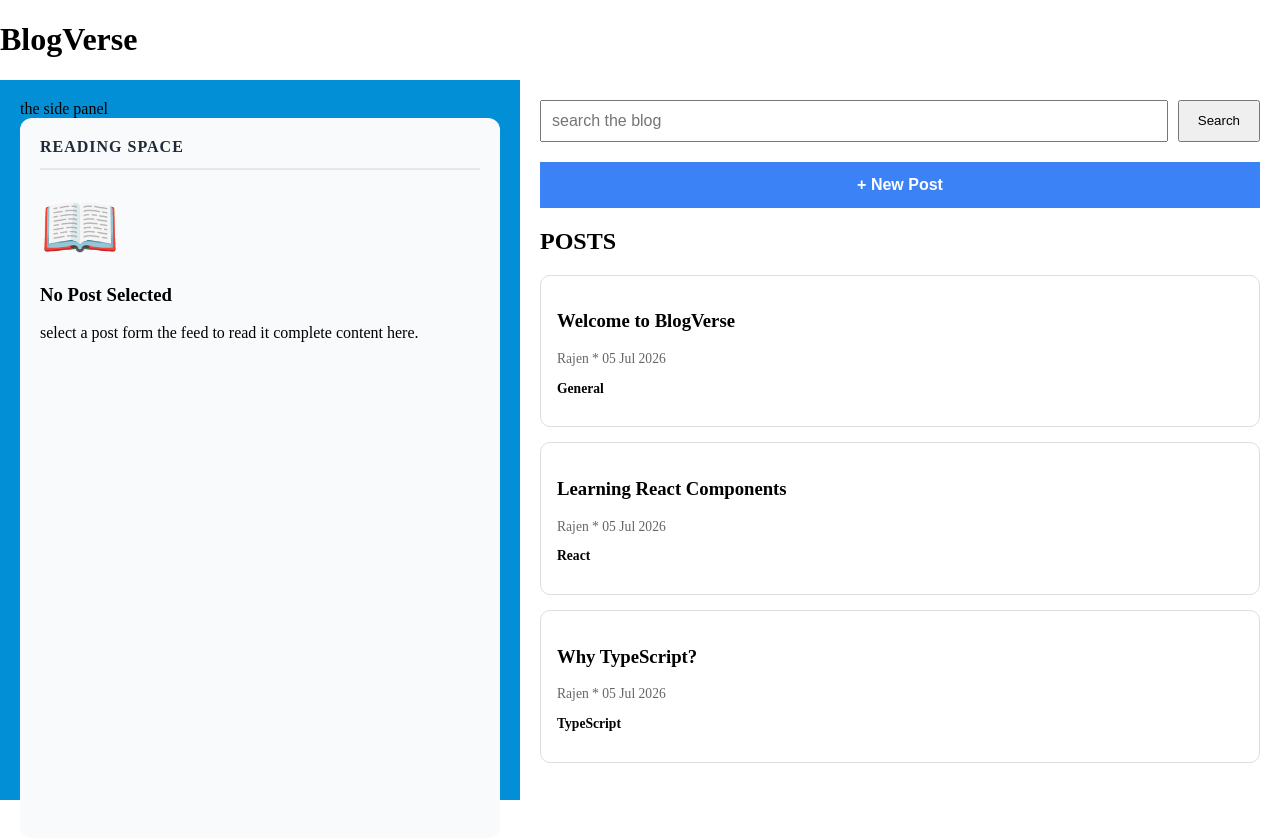
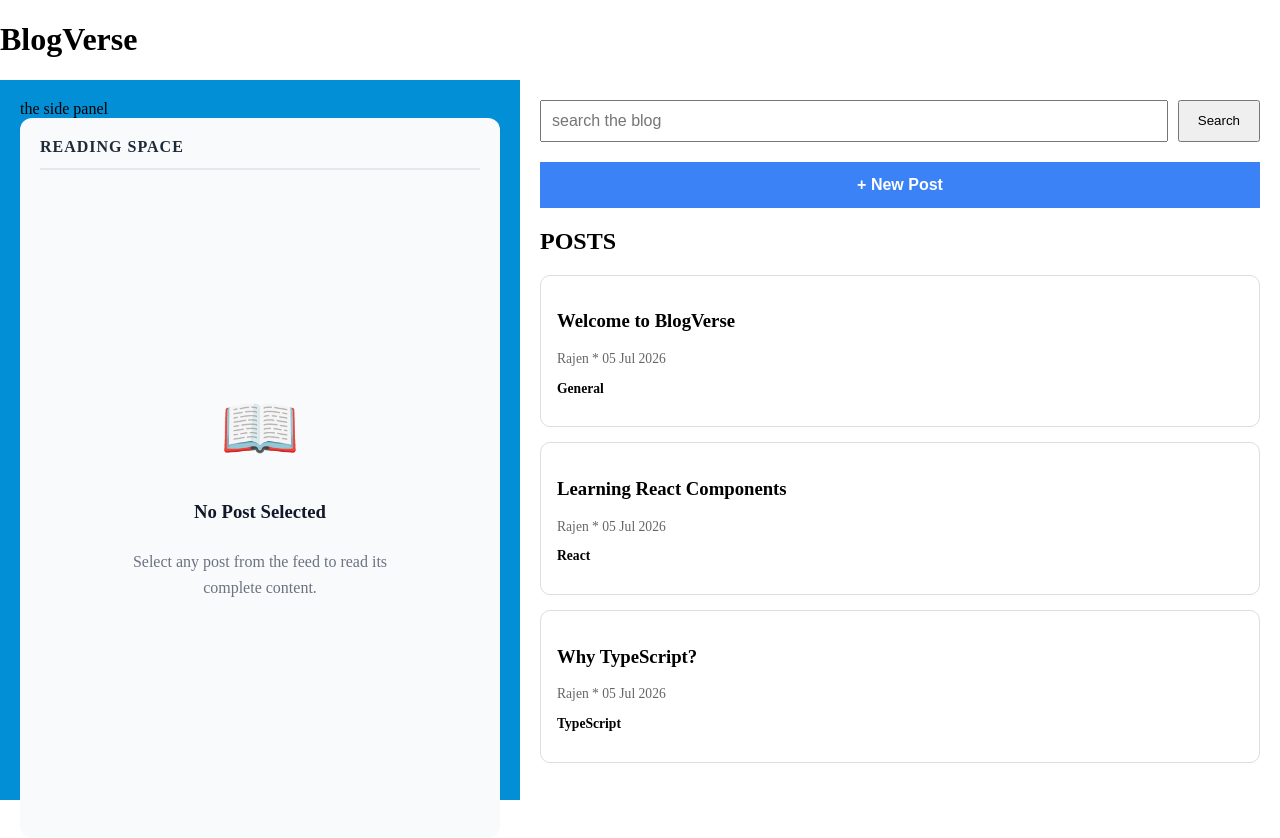
Before and after one commit to Ranrajen/BlogVerse, a React (Vite) app: page / in a window 1280 px wide. Built offline with nearby package versions, Linux system fonts and the light colour scheme.

Commit message:
update the post card , postfeed , reading space

```diff
--- a/src/components/postcard/PostCard.tsx
+++ b/src/components/postcard/PostCard.tsx
@@ -2,11 +2,12 @@ import './postCard.css';
 import type { Post } from '../../types/Post';
 interface PostCardPost {
   post: Post;
+  onSelect : (post : Post )=> void
 }
 
-export const Postcard = ({ post }: PostCardPost) => {
+export const Postcard = ({ post , onSelect }: PostCardPost) => {
   return (
-    <div className="post-card">
+    <div className="post-card" onClick={()=> onSelect(post)}>
       <h3>{post.title}</h3>
       <p className='post-author'>
         {post.author} * {post.createdAt}
--- a/src/components/postsfeed/PostsFeed.tsx
+++ b/src/components/postsfeed/PostsFeed.tsx
@@ -1,12 +1,17 @@
 import './postFeeds.css'
 import { dummyPosts } from '../../data/dummyPosts'
 import { Postcard } from '../postcard/PostCard'
+import type { Post } from '../../types/Post'
 
-const PostsFeed = () => {
+interface PostFeedProps {
+  onSelectPost : (post :Post)=> void;
+}
+
+const PostsFeed = ({onSelectPost }: PostFeedProps) => {
   return (
     <section className='post-feed'>
         <h2>POSTS</h2>
-       {dummyPosts.map((post)=>(<Postcard key={post.id} post={post}/>))}
+       {dummyPosts.map((post)=>(<Postcard key={post.id} post={post} onSelect={onSelectPost}/>))}
        {/* here post var */}
     </section>
   )
--- a/src/components/readingSpace/ReadingSpace.tsx
+++ b/src/components/readingSpace/ReadingSpace.tsx
@@ -1,17 +1,39 @@
 import './readingSpace.css';
+import type { Post } from '../../types/Post';
 
-const ReadingSpace = () => {
+interface ReadingSpaceProps {
+  selectedPost: Post | null;
+}
+
+const ReadingSpace = ({ selectedPost }: ReadingSpaceProps) => {
   return (
-    <section className='reading-space'>
-      <div className='reading-header'>
+    <section className="reading-space">
+      <div className="reading-header">
         <h2>READING SPACE</h2>
       </div>
+      {selectedPost ? (
+        <div className="post-content">
+          <h1>{selectedPost.title}</h1>
 
-      <div className='empty-space'>
-        <div className='book-icon'>📖</div>
-        <h3>No Post Selected </h3>
-        <p>select a post form the feed to read it complete content here.</p>
-      </div>
+          <p className="post-meta">
+            {selectedPost.author} • {selectedPost.createdAt}
+          </p>
+
+          <p className="post-category">Category: {selectedPost.category}</p>
+
+          <hr />
+
+          <p>{selectedPost.content}</p>
+        </div>
+      ) : (
+        <div className="empty-state">
+          <div className="book-icon">📖</div>
+
+          <h3>No Post Selected</h3>
+
+          <p>Select any post from the feed to read its complete content.</p>
+        </div>
+      )}
     </section>
   );
 };
```
